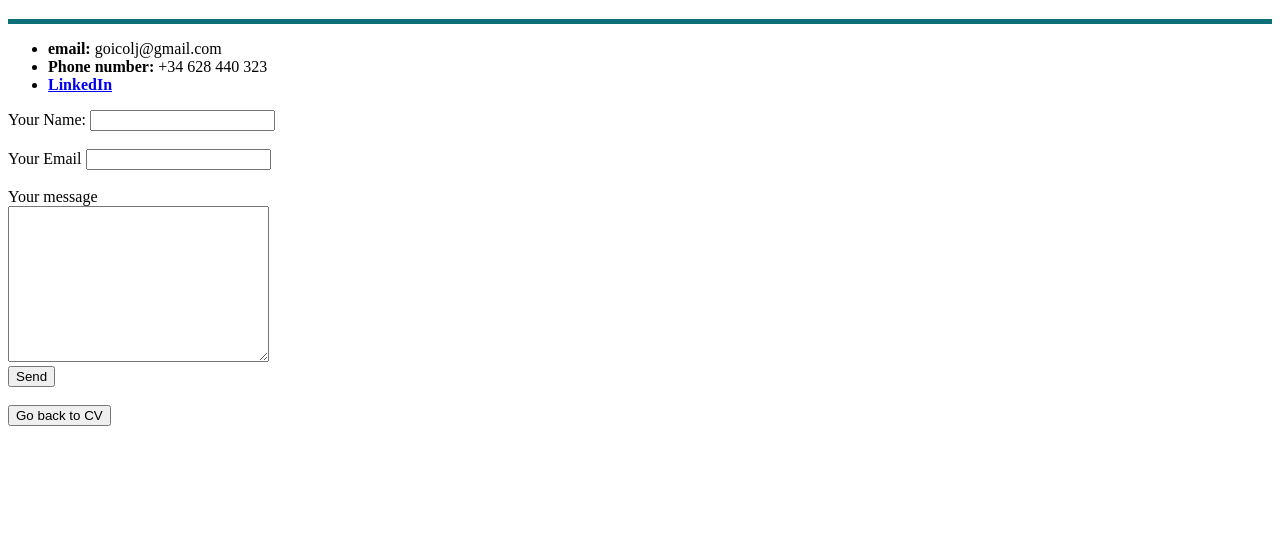
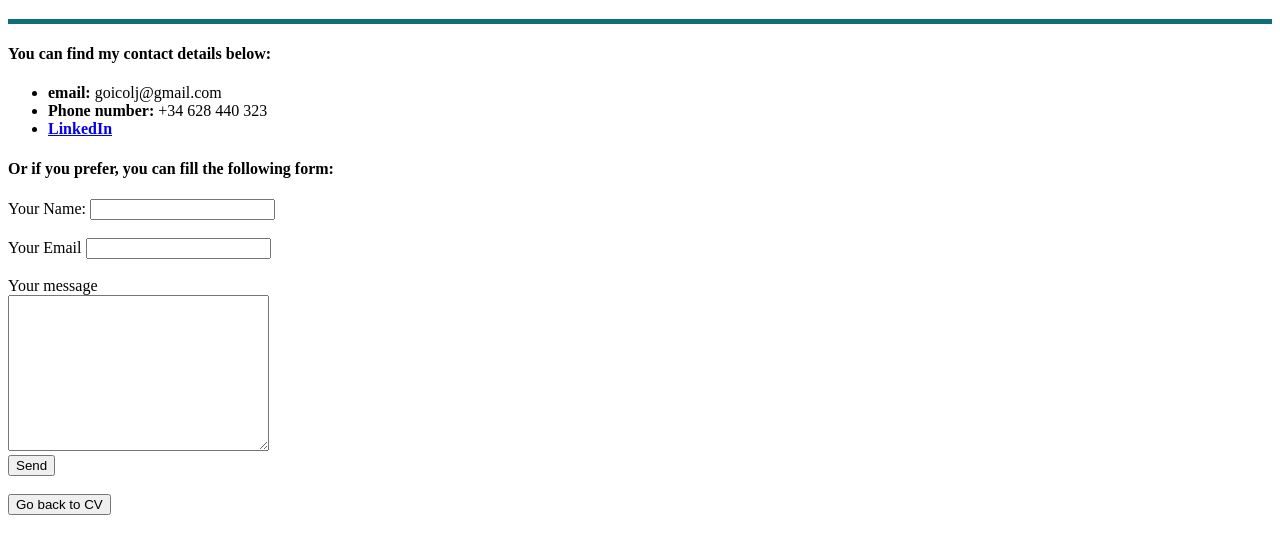
Before and after one commit to ljgoico/CV, a plain HTML site: page contact.html in a window 1280 px wide. Shown: the part 61-614 px from the top of the page. Drawn offline with Linux system fonts and the light colour scheme.

Commit message:
added text in the contact page

```diff
--- a/contact.html
+++ b/contact.html
@@ -7,11 +7,15 @@
   <body>
     <h1 style="color:#0F6F78";>My Contact Details</h1>
     <hr size="5" noshade color="0F6F78">
+
+    <h4>You can find my contact details below:</h4>
     <ul>
       <li><strong>email:</strong> goicolj@gmail.com</li>
       <li><strong>Phone number:</strong> +34 628 440 323</li>
       <li><strong><a href="https://www.linkedin.com/in/ljgoico/">LinkedIn</a></strong>
     </ul>
+
+    <h4>Or if you prefer, you can fill the following form:</h4>
 
   <form class="" action="mailto:goicolj@gmail.com" method="post" enctype="text/plain">
     <label>Your Name:</label>
```
Lines whose indentation alone changed are shown as unchanged.
